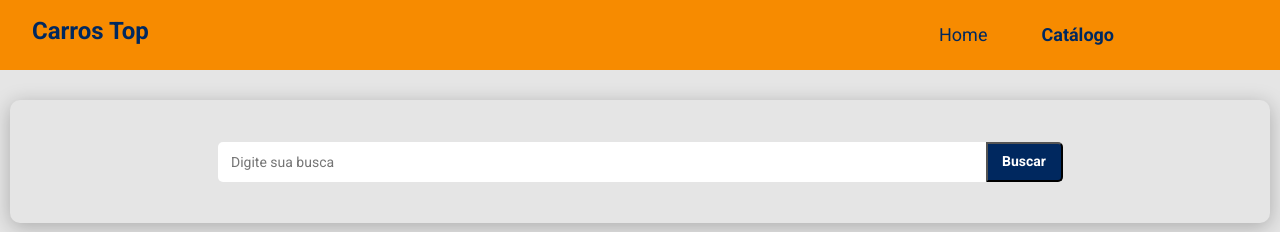
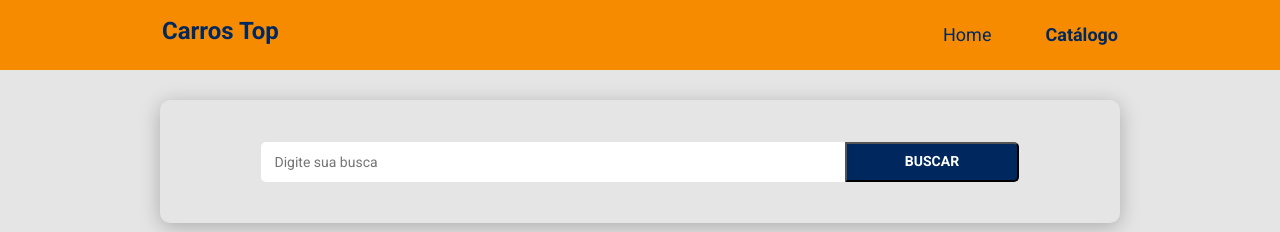
Before and after one commit to LorenzoBondan/Car-Sale-Page, a React (Create React App) app in the folder frontend/: page /products in a window 1280 px wide. Shown: the top 232 px of the page. Built offline with nearby package versions, Linux system fonts and the light colour scheme.

Commit message:
Frontend project

```diff
--- a/frontend/src/components/Navbar/styles.css
+++ b/frontend/src/components/Navbar/styles.css
@@ -53,3 +53,24 @@
     color: #00285F;
     font-weight: 700;
 }
+
+@media(min-width: 768px){
+
+    .list-items{
+
+        margin-right: 10px;
+    }
+
+}
+
+@media(min-width: 1280px){
+
+    .list-items{
+        margin-right: 150px;
+    }
+
+    .logo-container{
+        margin-left: 150px;
+    }
+
+}
--- a/frontend/src/components/SearchButton/index.tsx
+++ b/frontend/src/components/SearchButton/index.tsx
@@ -4,14 +4,14 @@ import './styles.css';
 function SearchButton() {
   return (
     <>
-      <div className='btn-container'>
+      <div className='btn-search-container'>
 
       <div className="field-search-container">
         <input type="text" placeholder="Digite sua busca" />
       </div>
 
-      <div className="btn-search-container">
-        <button>Buscar</button>
+      <div className="btn-search-container-button">
+        <button>BUSCAR</button>
       </div>
 
       </div>
--- a/frontend/src/components/SearchButton/styles.css
+++ b/frontend/src/components/SearchButton/styles.css
@@ -1,4 +1,4 @@
-.btn-container {
+.btn-search-container {
     display: flex;
 }
 
@@ -22,7 +22,7 @@
     line-height: 16px;
 }
 
-.btn-search-container button {
+.btn-search-container-button button {
     width: 77px;
     height: 40px;
     border-radius: 0px 5px 5px 0px;
@@ -31,3 +31,20 @@
     font-weight: 700;
     font-size: 14px;
 }
+
+
+@media(min-width: 992px){
+
+    .btn-search-container-button button {
+        width: 174px;
+    }
+
+}
+
+@media(min-width: 1280px){
+
+    .field-search-container{
+        width: 584px;
+    }
+
+}
--- a/frontend/src/pages/Catalog/index.tsx
+++ b/frontend/src/pages/Catalog/index.tsx
@@ -13,39 +13,39 @@ function Catalog() {
 
           <div className="row">
 
-          <div className="item col-sm-6 col-lg-4 col-xl-3">
+          <div className="item col-sm-6 col-lg-4 col-xl-4">
                 <ProductCard />
               </div>
 
-              <div className="item col-sm-6 col-lg-4 col-xl-3">
+              <div className="item col-sm-6 col-lg-4 col-xl-4">
                 <ProductCard />
               </div>
 
-              <div className="item col-sm-6 col-lg-4 col-xl-3">
+              <div className="item col-sm-6 col-lg-4 col-xl-4">
                 <ProductCard />
               </div>
 
-              <div className="item col-sm-6 col-lg-4 col-xl-3">
+              <div className="item col-sm-6 col-lg-4 col-xl-4">
                 <ProductCard />
               </div>
 
-              <div className="item col-sm-6 col-lg-4 col-xl-3">
+              <div className="item col-sm-6 col-lg-4 col-xl-4">
                 <ProductCard />
               </div>
 
-              <div className="item col-sm-6 col-lg-4 col-xl-3">
+              <div className="item col-sm-6 col-lg-4 col-xl-4">
                 <ProductCard />
               </div>
 
-              <div className="item col-sm-6 col-lg-4 col-xl-3">
+              <div className="item col-sm-6 col-lg-4 col-xl-4">
                 <ProductCard />
               </div>
 
-              <div className="item col-sm-6 col-lg-4 col-xl-3">
+              <div className="item col-sm-6 col-lg-4 col-xl-4">
                 <ProductCard />
               </div>
 
-              <div className="item col-sm-6 col-lg-4 col-xl-3">
+              <div className="item col-sm-6 col-lg-4 col-xl-4">
                 <ProductCard />
               </div>
 
--- a/frontend/src/pages/Catalog/styles.css
+++ b/frontend/src/pages/Catalog/styles.css
@@ -4,6 +4,11 @@
     display: flex;
     justify-content: center;
     align-items: center;
+}
+
+.product-card button{
+    height: 40px;
+    width: 266px;
 }
 
 @media(min-width: 576px){
@@ -14,3 +19,10 @@
     }
 
 }
+
+@media(min-width: 1280px){
+
+    .catalog-container{
+        padding: 0px 150px 30px 150px;
+    }
+}
--- a/frontend/src/pages/Home/index.tsx
+++ b/frontend/src/pages/Home/index.tsx
@@ -1,5 +1,6 @@
 import { ReactComponent as CarImg} from 'assets/images/car-yellow.svg';
 import ButtonIcon from 'components/ButtonIcon';
+import { Link } from 'react-router-dom';
 import './styles.css';
 
 function Home() {
@@ -24,7 +25,9 @@ function Home() {
             <div className='base-card bottom-card'>
 
                 <div className='region-btn'>
-                    <ButtonIcon />
+                    <Link to="/products">
+                        <ButtonIcon />
+                    </Link>
                 </div>
 
 
--- a/frontend/src/pages/Home/styles.css
+++ b/frontend/src/pages/Home/styles.css
@@ -108,7 +108,36 @@
 
 }
 
-@media(min-width: 768px){
+@media(min-width: 992px){
 
+    .topper-card{
+        padding: 20px 100px;
+    }
+
+    .image-zone{
+        padding-bottom: 0;
+    }
+
+    .image-zone svg{
+        height: 272px;
+        width: 455px;
+    }
+
+    /* ----- */
+
+    .bottom-card{
+        justify-content: flex-start;
+    }
+
+    .text-zone-bottom{
+        padding-left: 15px;
+    }
 
 }
+
+@media(min-width: 1280px){
+
+    .home-container{
+        padding: 30px 150px 100px 150px;
+    }
+}
```
